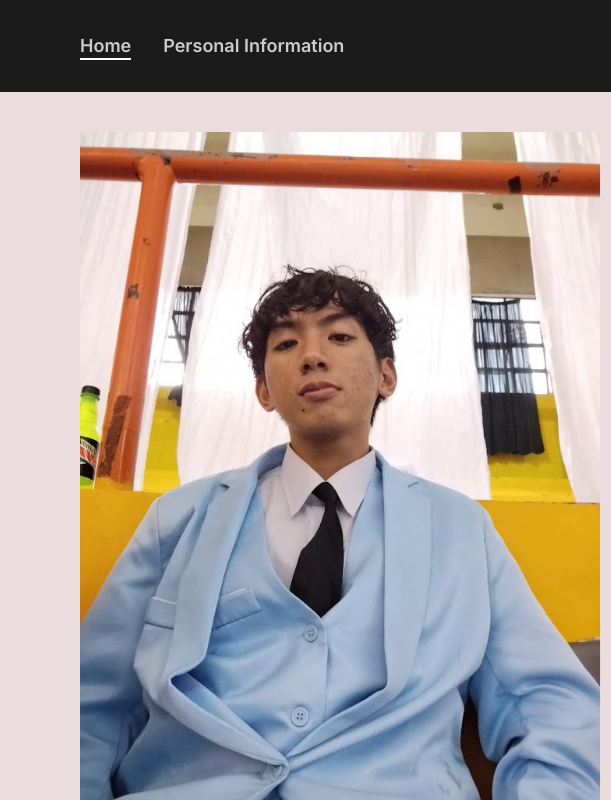
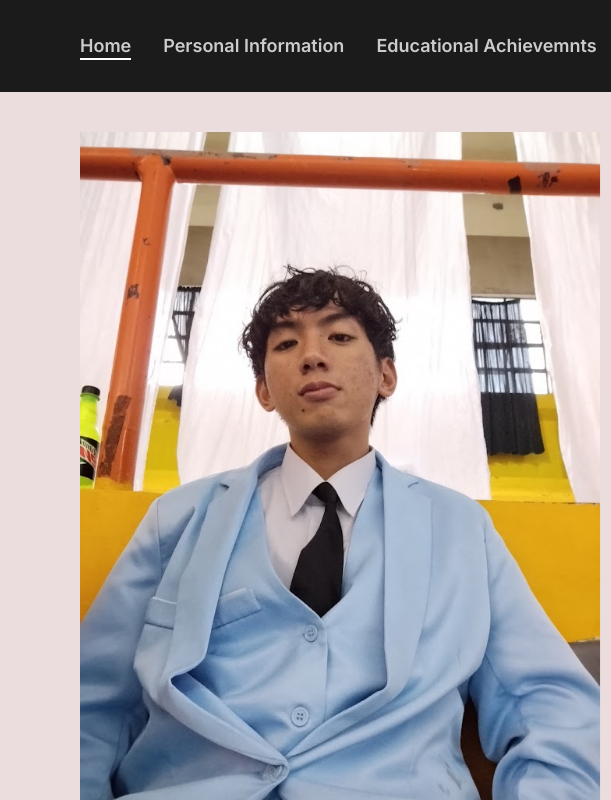
Before and after one commit to libirancj12-web/portfolio, a plain HTML site: page index.html in a window 1280 px wide. Shown: the top 800 px of the page, 0-611 px from the left. Drawn offline with Linux system fonts and the light colour scheme.

Commit message:
Add files via upload

```diff
--- a/index.html
+++ b/index.html
@@ -267,6 +267,7 @@ a {
     <ul class="nav-left">
         <li><a href="index.html" class="active">Home</a></li>
         <li><a href="information.html">Personal Information</a></li>
+        <li><a href="achievements.html">Educational Achievemnts</a></li>
     </ul>
 
     <div class="brand-logo">CC1</div>
```
Also changed, not shown: information.html (+1 -0 lines).
